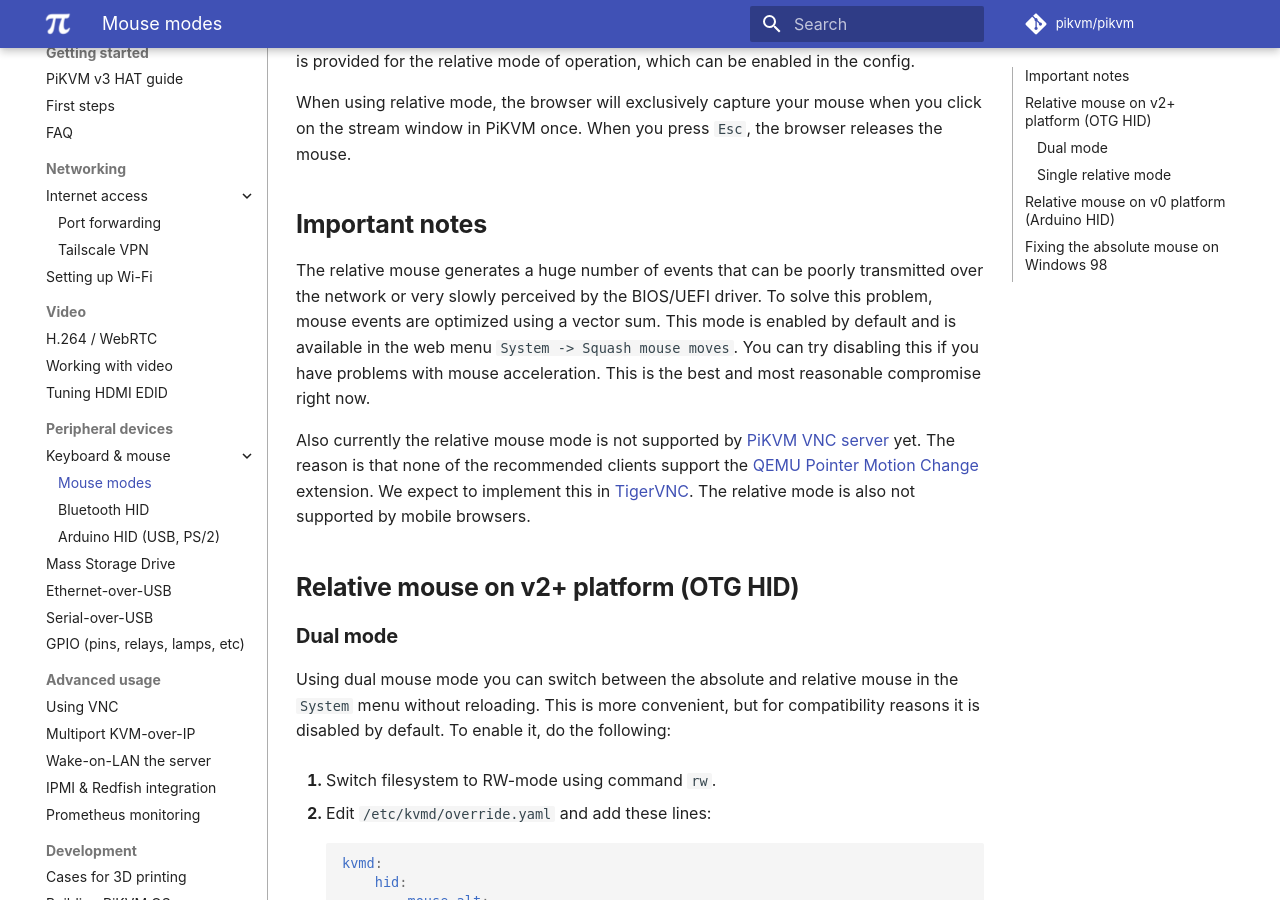
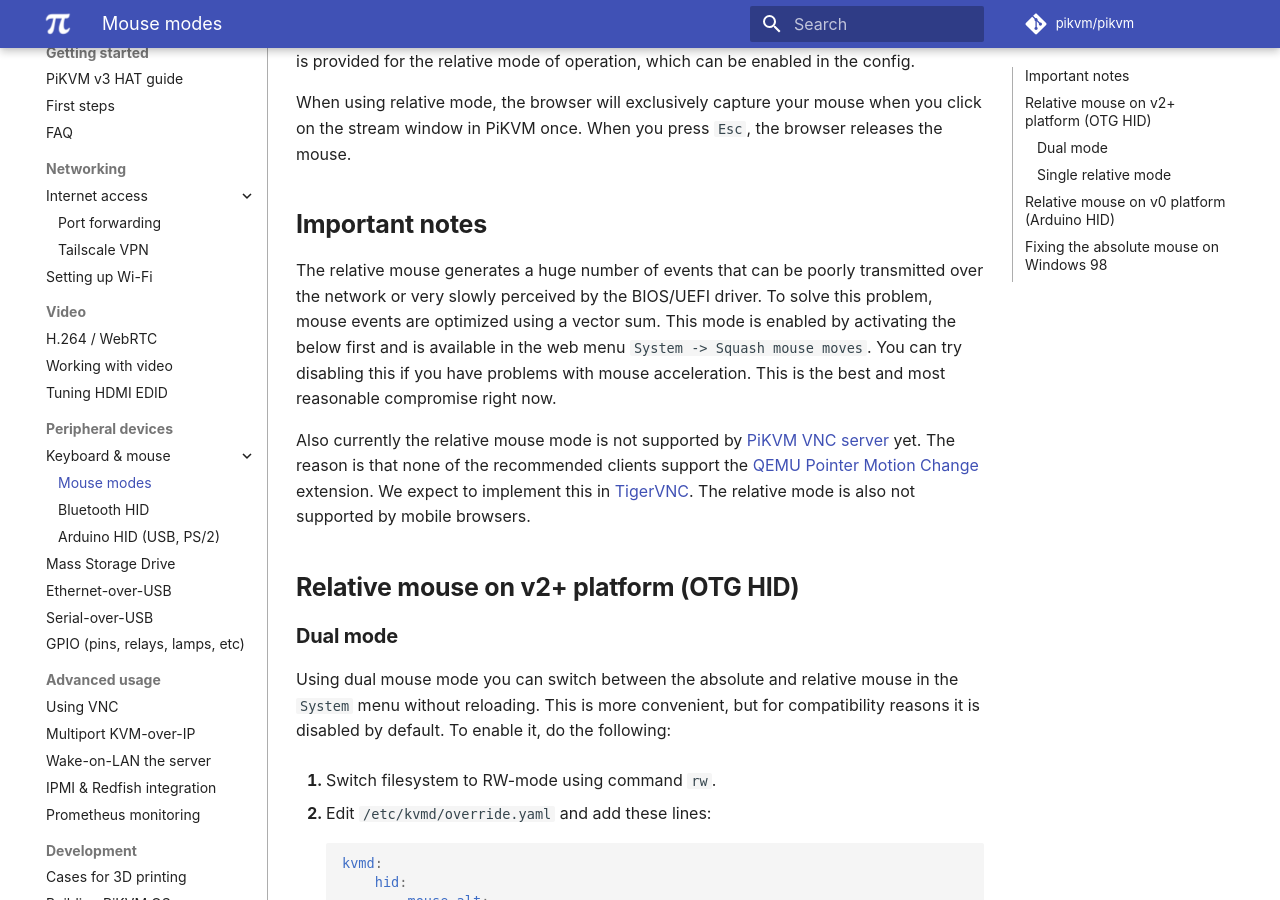
Before and after one commit to pikvm/pikvm, an MkDocs documentation site: the page built from docs/mouse.md, in a window 1280 px wide and 900 px high, scrolled down 353 px. Built offline with MkDocs 1.6.1 and Material for MkDocs 9.7.7, drawn with Linux system fonts in a browser that asks for light colours; some web fonts are replaced; comment, search, counter and statistics services are not loaded.

Commit message:
Update mouse.md (#647)
Verbiage added for clarification

```diff
--- a/docs/mouse.md
+++ b/docs/mouse.md
@@ -16,7 +16,7 @@
 
 ## Important notes
 
-The relative mouse generates a huge number of events that can be poorly transmitted over the network or very slowly perceived by the BIOS/UEFI driver. To solve this problem, mouse events are optimized using a vector sum. This mode is enabled by default and is available in the web menu `System -> Squash mouse moves`. You can try disabling this if you have problems with mouse acceleration. This is the best and most reasonable compromise right now.
+The relative mouse generates a huge number of events that can be poorly transmitted over the network or very slowly perceived by the BIOS/UEFI driver. To solve this problem, mouse events are optimized using a vector sum. This mode is enabled by activating the below first and is available in the web menu `System -> Squash mouse moves`. You can try disabling this if you have problems with mouse acceleration. This is the best and most reasonable compromise right now.
 
 Also currently the relative mouse mode is not supported by [PiKVM VNC server](vnc.md) yet. The reason is that none of the recommended clients support the [QEMU Pointer Motion Change](https://github.com/rfbproto/rfbproto/blob/master/rfbproto.rst#qemu-pointer-motion-change-pseudo-encoding) extension.
 We expect to implement this in [TigerVNC](https://github.com/TigerVNC/tigervnc/issues/619). The relative mode is also not supported by mobile browsers.
```
